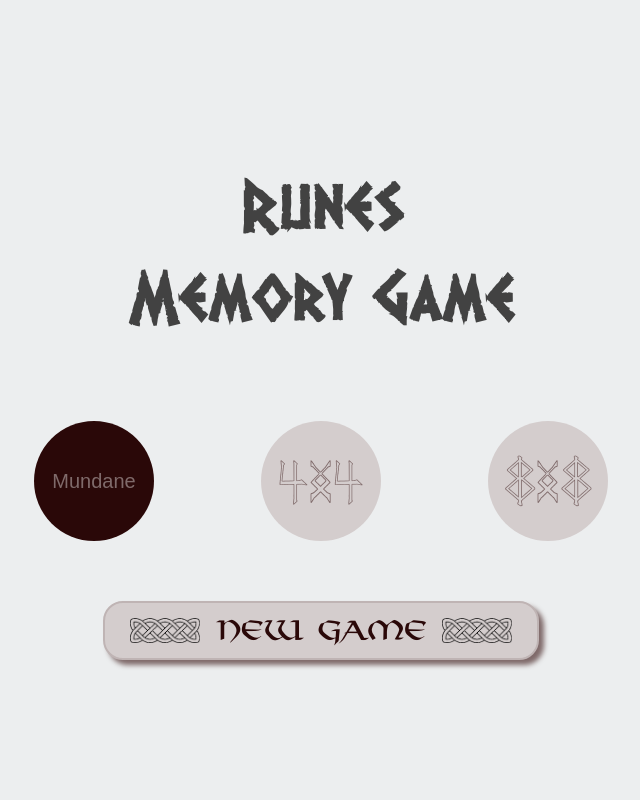
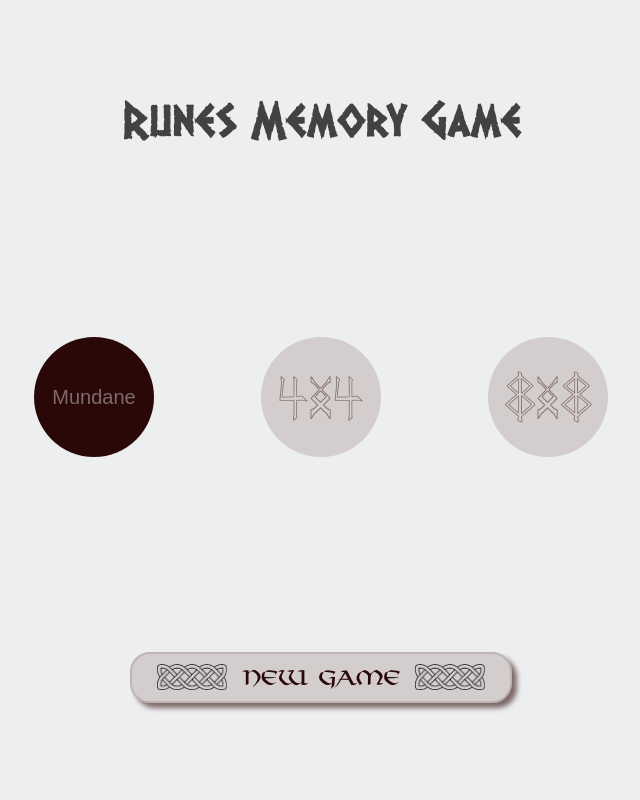
Before and after one commit to federicomichela/MemoryGame, a plain HTML site: page index.html in a window 1280 px wide. Shown: the top 800 px of the page, without its empty margins (319-959 px from the left). Drawn offline with Linux system fonts and the light colour scheme.

Commit message:
Fixes for issues #1, #4, #6, #7

```diff
--- a/css/main.css
+++ b/css/main.css
@@ -21,7 +21,9 @@ a:focus { outline: 0px; }
 
 h1 {
 	font-family: "dalekregular";
-	font-size: 5em;
+	font-size: 3.5em;
+	margin: 0;
+	padding: 0 50px;
 }
 
 footer {
@@ -123,7 +125,7 @@ button.btn-start {
 	overflow: hidden;
 }
 button.btn-start > span {
-	font-size: 2em;
+	font-size: 1.5em;
 	color: #2a0808;
 	position: relative;
 	transition: all 1s ease;
@@ -168,12 +170,11 @@ button.btn-start.loading > img { filter: contrast(0.1); }
 #homeSection .container {
 	display: flex;
     flex-direction: column;
-    justify-content: space-between;
+    justify-content: space-around;
 }
 #homeSection .row {
 	justify-content: space-evenly;
 	padding: 0px;
-	margin: 20px 0;
 }
 
 #gameSection {
--- a/index.html
+++ b/index.html
@@ -29,7 +29,7 @@
             <!-- HOME PAGE: select game difficulty and start or resume game -->
             <section id="homeSection" class="flexi-section">
                 <div class="container">
-                    <h1>Runes <br/> Memory Game</h1>
+                    <h1>Runes Memory Game</h1>
                     <div id="levelOptions" class="row">
                         <button class="btn-level selected flip" data-level="0">
                             <div class="flip-face flip-face-front">2x2</div>
@@ -37,7 +37,7 @@
                         </button>
                         <button class="btn-level flip" data-level="1">
                             <div class="flip-face flip-face-front">4x4</div>
-                            <div class="flip-face flip-face-back">Avarage</div>
+                            <div class="flip-face flip-face-back">Average</div>
                         </button>
                         <button class="btn-level flip" data-level="2">
                             <div class="flip-face flip-face-front">8x8</div>
@@ -128,7 +128,7 @@
             <!-- FOOTER: get in touch with the creator of this game -->
             <footer>
                 <div class="row">
-                    <a href="#" target="_self" title="Home page for course examples">
+                    <a href="http://michelafederico.co.uk/portfolio" target="_blank" title="Michela Federico Portfolio">
                         <img src="images/logo_v1.svg" title="Michela Federico Logo" class="logo">
                     </a>
                 </div>
@@ -152,7 +152,7 @@
                         <a href="https://www.instagram.com/michela.zakir/" target="_blank" title="instagram"><i class="fab fa-instagram"></i></a>
                     </div>
                     <div class="social-link">
-                        <a href="mailto:federico.michela@gmail.com" target="_blank" title="instagram"><i class="far fa-paper-plane"></i></a>
+                        <a href="mailto:federico.michela@gmail.com" target="_blank" title="mail"><i class="fas fa-at"></i></a>
                     </div>
                 </div>
                 <div class="row">
--- a/js/main.js
+++ b/js/main.js
@@ -5,7 +5,7 @@ let gameMatch, clockID;
  */
 function resizeSections() {
 	let sections = document.getElementsByClassName("flexi-section");
-	let style = `min-height: ${window.innerHeight}px;`;
+	let style = `height: ${window.innerHeight}px;`;
 
 	for (let section of sections)
 	{
```
